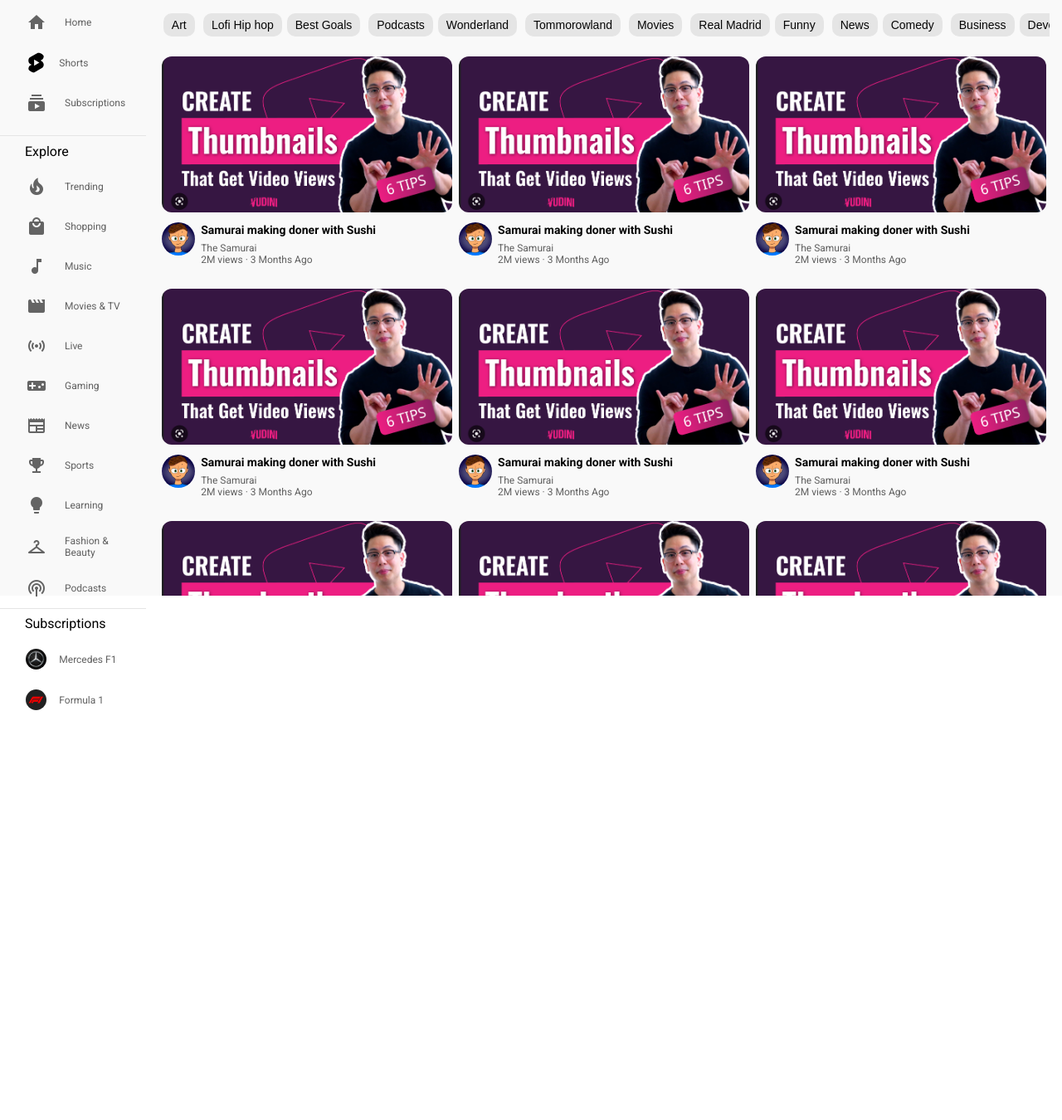
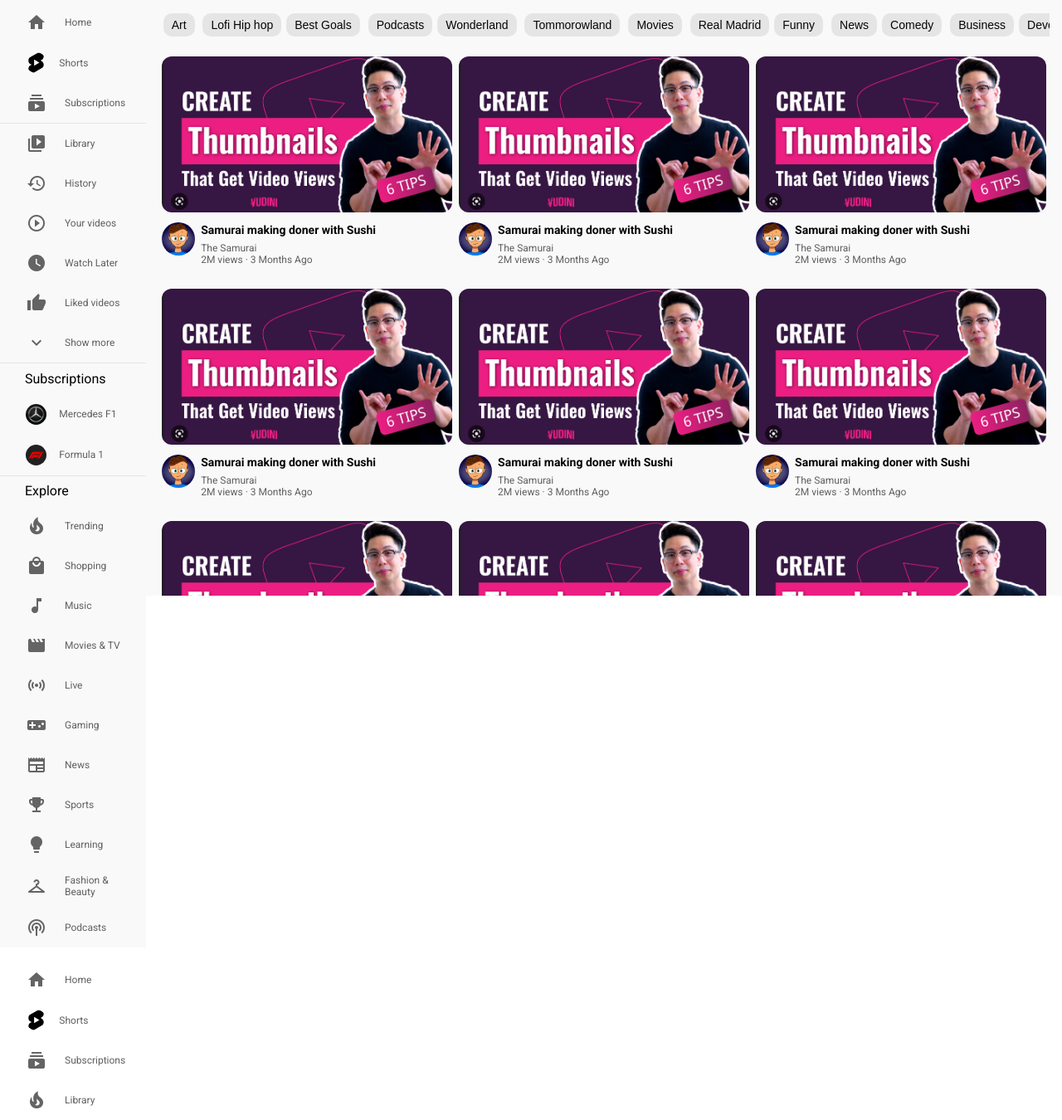
Before and after one commit to atalimon/YoutubeClone, a plain HTML site: page index.html in a window 1280 px wide. Shown: the part 72-1422 px from the top of the page at 83% size. Before the commit the page ends 940 px from the top, so only its background shows below. Drawn offline with Linux system fonts and the light colour scheme.

Commit message:
Update index.html

```diff
--- a/index.html
+++ b/index.html
@@ -27,7 +27,7 @@
                 <i class="material-icons">videocam</i>
                 <i class="material-icons">apps</i>
                 <i class="material-icons">notifications</i>
-                <i class="material-icons display-this">account_circle</i>
+                <i id="acccircle" class="material-icons display-this">account_circle</i>
             </div>
         </div>
     </header>
@@ -46,7 +46,41 @@
                     <i class="material-icons">subscriptions</i>
                     <span>Subscriptions</span>
                 </a>
-            </div>
+            <hr>
+            <a class="nav-link ">
+                <i class="material-icons">video_library</i>
+                <span>Library</span>
+            </a>
+            <a class="nav-link ">
+                <i class="material-icons">history</i>
+                <span>History</span>
+            </a>
+            <a class="nav-link ">
+                <i class="material-icons">play_circle_outline</i>
+                <span>Your videos</span>
+            </a>
+            <a class="nav-link ">
+                <i class="material-icons">watch_later</i>
+                <span>Watch Later</span>
+            </a>
+            <a class="nav-link ">
+                <i class="material-icons">thumb_up</i>
+                <span>Liked videos</span>
+            </a>
+            <a class="nav-link ">
+                <i class="material-icons">expand_more</i>
+                <span>Show more</span>
+            </a>
+            <hr>
+            <p class="heading">Subscriptions    </p>
+            <a class="nav-link ">
+                <img class="material-icon" src="styles/merc.jfif">
+                <span>Mercedes F1</span>
+            </a>
+            <a class="nav-link ">
+                <img class="material-icon" src="styles/f11.png">
+                <span>Formula 1</span>
+            </a>
             <hr>
             <p class="heading">Explore</p>
             <a class="nav-link ">
@@ -93,16 +127,25 @@
                 <i class="material-icons">podcasts</i>
                 <span>Podcasts</span>
             </a>
-            <hr>
-            <p class="heading">Subscriptions    </p>
-            <a class="nav-link ">
-                <img class="material-icon" src="styles/merc.jfif">
-                <span>Mercedes F1</span>
-            </a>
-            <a class="nav-link ">
-                <img class="material-icon" src="styles/f11.png">
-                <span>Formula 1</span>
-            </a>
+            </div>
+            <div class="altnav">
+                <a class="nav-link active">
+                    <i class="material-icons">home</i>
+                    <span>Home</span>
+                </a>
+                <a class="nav-link">
+                    <img class="material-icon" src="styles/youtube-shorts-logo-15251.svg">
+                    <span>Shorts</span>
+                </a>
+                <a class="nav-link ">
+                    <i class="material-icons">subscriptions</i>
+                    <span>Subscriptions</span>
+                </a>
+                <a class="nav-link ">
+                    <i class="material-icons">local_fire_department</i>
+                    <span>Library</span>
+                </a>
+            </div>
             </div>
         <div class="content">
             <div class="recomended-categories">
```
